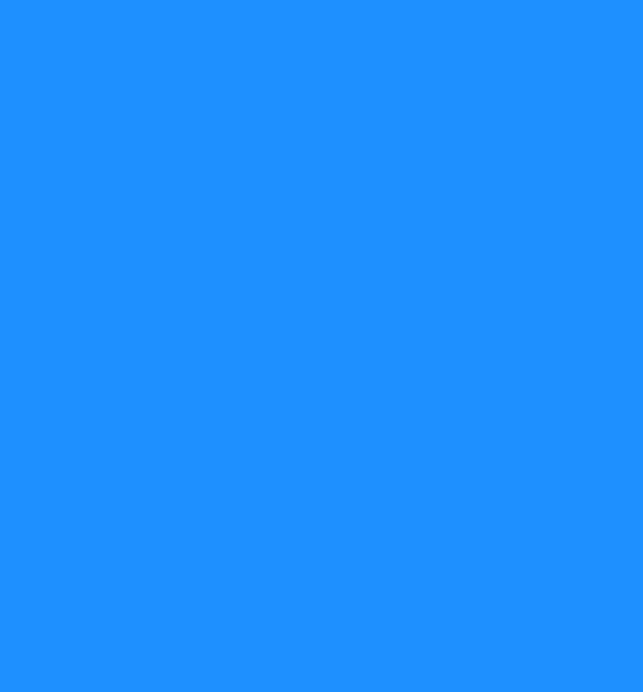
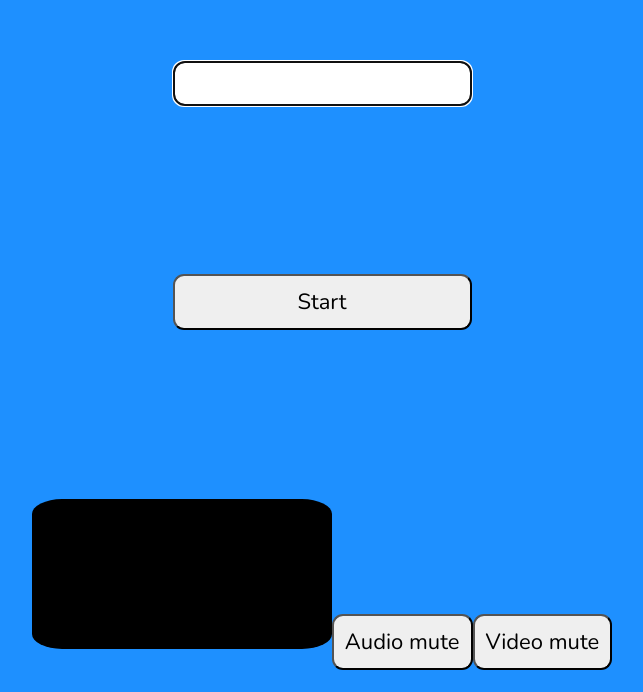
Before and after one commit to Dhruvin3103/dj_channel_frontend, a React (Create React App) app: page /videochat/1 in a window 1280 px wide. Shown: the part 108-800 px from the top of the page, without its empty margins (318-961 px from the left). Built offline with nearby package versions, Linux system fonts and the light colour scheme; no server answers.

Commit message:
wokring now to added create join room

```diff
--- a/src/App.js
+++ b/src/App.js
@@ -14,7 +14,7 @@ function App() {
         <Route exact path='/signup' element={<Register/>}/>
         <Route exact path='/login' element={<Login/>}/>
         <Route exact path='/home' element={<Home/>}/>
-        <Route exact path='/videochat' element={<VideoApp/>}/>
+        <Route path='/videochat/:id' element={<VideoApp/>}/>
       </Routes>
       </VideoProvider>
     </main>
--- a/src/VideoApp.js
+++ b/src/VideoApp.js
@@ -1,6 +1,7 @@
 import React, { useState, useEffect, useRef, useContext } from "react";
 import "./videoapp.css"; // Make sure to import your CSS file
 import VideoContext from "./context/VideoContext";
+import { useParams } from "react-router-dom";
 
 const VideoApp = ({}) => {
   const {
@@ -17,22 +18,8 @@ const VideoApp = ({}) => {
     setVideoEnabled,
     setLocalStream
   } = useContext(VideoContext)
-  // const backendurl = "127.0.0.1:8000/";
-  // const pathname = "chat/";
-  // const localVideoRef = useRef(null);
-  // const videoContainerRef = useRef(null);
-  // const [username, setUsername] = useState("");
-  // const [connected, setConnected] = useState(false);
-  // const [btn, setBTN] = useState(false);
-  // const [input, setInput] = useState(true);
-  // const [mapPeers, setMapPeers] = useState({});
-  // const [ws, setWs] = useState(null);
-  // const [localStream, setLocalStream] = useState();
-  // const [audioEnabled, setAudioEnabled] = useState(true);
-  // const [videoEnabled, setVideoEnabled] = useState(true);
-  // const videoRef = useRef(null);
 
-  // video element
+  const { id } = useParams();
   useEffect(() => {
     const constraints = {
       audio: true,
@@ -58,278 +45,11 @@ const VideoApp = ({}) => {
       });
   }, []);
 
-  // const toggleAudio = () => {
-  //   setAudioEnabled(!audioEnabled);
-  //   localStream.getAudioTracks()[0].enabled = !audioEnabled;
-  // };
-
-  // const toggleVideo = () => {
-  //   setVideoEnabled(!videoEnabled);
-  //   localStream.getVideoTracks()[0].enabled = !videoEnabled;
-  // };
-
-  // useEffect(() => {
-  //   if (ws) {
-  //     ws.addEventListener("open", () => {
-  //       console.log("ws opened");
-  //       sendSignal("new-peer", {});
-  //     });
-
-  //     ws.addEventListener("message", (event) => {
-  //       console.log("ws messages");
-  //       handleWebSocketMessage(event);
-  //     });
-
-  //     ws.addEventListener("close", () => {
-  //       console.log("ws closes");
-  //       setConnected(false);
-  //     });
-
-  //     ws.addEventListener("error", () => {
-  //       console.log("Error Occurred");
-  //     });
-  //   }
-  // }, [ws]); // Effect will run whenever 'ws' changes
-
-  // const handleStart = (e) => {
-  //   e.preventDefault();
-  //   setInput(true);
-  //   setConnected(true);
-
-  //   const loc = window.location;
-  //   const wsStart = loc.protocol === "https:" ? "wss://" : "ws://";
-  //   const endpoint = `${wsStart}${backendurl}${pathname}`;
-  //   const newWebSocket = new WebSocket(endpoint);
-  //   setWs(newWebSocket);
-  // };
-
-  // // when wss messages
-  // const handleWebSocketMessage = (event) => {
-  //   const parsedData = JSON.parse(event.data);
-  //   const peerUsername = parsedData["peer"];
-  //   const message = parsedData["message"];
-  //   const action = parsedData["action"];
-  //   console.log(action);
-  //   if (username === peerUsername) {
-  //     return;
-  //   }
-  //   const receiver_channel_name =
-  //     parsedData["message"]["receiver_channel_name"];
-
-  //   if (action === "new-peer") {
-  //     console.log("new_peer");
-  //     createOfferer(peerUsername, receiver_channel_name);
-  //     return;
-  //   }
-
-  //   if (action === "new-offer") {
-  //     console.log("new offer");
-  //     const offer = parsedData["message"]["sdp"];
-  //     createAnswerer(offer, peerUsername, receiver_channel_name);
-  //     return;
-  //   }
-
-  //   if (action === "new-answer") {
-  //     console.log("new answer");
-  //     const answer = parsedData["message"]["sdp"];
-  //     setMapPeers((prevMapPeers) => {
-  //       const updatedMapPeers = { ...prevMapPeers };
-  //       const peer = updatedMapPeers[peerUsername][0];
-  //       if (
-  //         peer.signalingState === "have-local-offer" ||
-  //         peer.signalingState === "stable"
-  //       ) {
-  //         peer
-  //           .setRemoteDescription(answer)
-  //           .then(() => {
-  //             console.log("Remote description set successfully", answer, peer);
-  //           })
-  //           .catch((error) => {
-  //             console.error(
-  //               "Error setting remote description:",
-  //               error,
-  //               peer.signalingState
-  //             );
-  //           });
-  //       } else {
-  //         console.warn(
-  //           "Tried to set remote description in the wrong state:",
-  //           peer.signalingState
-  //         );
-  //       }
-  //     });
-  //   }
-
-  //   console.log("mess : " + message);
-  // };
-
-  // const sendSignal = (action, message) => {
-  //   // console.log(action,message)
-  //   if (!ws) {
-  //     console.log("no websocket");
-  //     return;
-  //   }
-  //   console.log(action);
-  //   const jsonStr = JSON.stringify({
-  //     peer: username,
-  //     action: action,
-  //     message: message,
-  //   });
-  //   // console.log(jsonStr)
-  //   ws.send(jsonStr);
-  // };
-
-  // const addMapPeers = async (peer, localStream, peerUsername) => {
-  //   console.log(peerUsername);
-  //   const updatedMapPeers = {
-  //     ...mapPeers,
-  //     [peerUsername]: [peer, localStream],
-  //   };
-  //   setMapPeers(updatedMapPeers);
-  // };
-
-  // const createOfferer = async (peerUsername, receiver_channel_name) => {
-  //   console.log("creating offer");
-  //   console.log(peerUsername, receiver_channel_name);
-
-  //   const peer = new RTCPeerConnection(null);
-  //   addLocalTracks(peer);
-  //   const remoteVideo = createVideo(peerUsername);
-  //   await addMapPeers(peer, localStream, peerUsername);
-  //   setOnTracks(peer, remoteVideo);
-  //   console.log(mapPeers);
-  //   peer.addEventListener("iceconnectionstatechange", () => {
-  //     const iceConnectionState = peer.iceConnectionState;
-  //     if (
-  //       iceConnectionState === "failed" ||
-  //       iceConnectionState === "disconnected" ||
-  //       iceConnectionState === "closed"
-  //     ) {
-  //       if (iceConnectionState !== "closed") {
-  //         peer.close();
-  //       }
-  //       const updatedMapPeers = { ...mapPeers };
-  //       delete updatedMapPeers[peerUsername];
-  //       setMapPeers(updatedMapPeers);
-  //       removeVideo(remoteVideo);
-  //     }
-  //   });
-
-  //   peer.addEventListener("icecandidate", (event) => {
-  //     if (event.candidate) {
-  //       // console.log('New',JSON.stringify(peer.localDescription));
-  //       return;
-  //     }
-  //     sendSignal("new-offer", {
-  //       sdp: peer.localDescription,
-  //       receiver_channel_name: receiver_channel_name,
-  //     });
-  //   });
-
-  //   peer
-  //     .createOffer()
-  //     .then((e) => peer.setLocalDescription(e))
-  //     .then(() => {
-  //       console.log("local descr set successfully");
-  //     })
-  //     .catch((error) => {
-  //       console.error("Error accessing media devices:", error);
-  //     });
-  // };
-
-  // const createAnswerer = async (offer, peerUsername, receiver_channel_name) => {
-  //   const peer = new RTCPeerConnection(null);
-  //   addLocalTracks(peer);
-  //   const remoteVideo = createVideo(peerUsername);
-  //   await addMapPeers(peer, localStream, peerUsername);
-  //   setOnTracks(peer, remoteVideo);
-  //   console.log(mapPeers);
-  //   peer.addEventListener("iceconnectionstatechange", () => {
-  //     const iceConnectionState = peer.iceConnectionState;
-  //     if (
-  //       iceConnectionState === "failed" ||
-  //       iceConnectionState === "disconnected" ||
-  //       iceConnectionState === "closed"
-  //     ) {
-  //       if (iceConnectionState !== "closed") {
-  //         peer.close();
-  //       }
-  //       const updatedMapPeers = { ...mapPeers };
-  //       delete updatedMapPeers[peerUsername];
-  //       setMapPeers(updatedMapPeers);
-  //       removeVideo(remoteVideo);
-  //     }
-  //   });
-
-  //   peer.addEventListener("icecandidate", (event) => {
-  //     if (event.candidate) {
-  //       // console.log('New',JSON.stringify(peer.localDescription));
-  //       return;
-  //     }
-  //     sendSignal("new-answer", {
-  //       sdp: peer.localDescription,
-  //       receiver_channel_name: receiver_channel_name,
-  //     });
-  //   });
-
-  //   peer
-  //     .setRemoteDescription(offer)
-  //     .then(() => {
-  //       console.log("remote descr is sett for %s .", peerUsername);
-  //       peer.createAnswer();
-  //     })
-  //     .then((a) => {
-  //       console.log("Answer Created !!");
-  //       addMapPeers(peer, localStream, peerUsername);
-  //       peer.setLocalDescription(a);
-  //     })
-  //     .catch((error) => {
-  //       console.log(error);
-  //     });
-  // };
-
-  // const addLocalTracks = (peer) => {
-  //   localStream.getTracks().forEach((track) => {
-  //     peer.addTrack(track, localStream);
-  //   });
-  // };
-
-  // const createVideo = (peerUsername) => {
-  //   const videoContainer = document.querySelector("#video-container");
-
-  //   var remoteVideo = document.createElement("video");
-  //   remoteVideo.id = peerUsername + "-video";
-  //   remoteVideo.autoplay = true;
-  //   remoteVideo.playsInline = true;
-
-  //   const videowrapper = document.createElement("div");
-
-  //   videoContainer.appendChild(videowrapper);
-
-  //   videowrapper.appendChild(remoteVideo);
-
-  //   return remoteVideo;
-  // };
-
-  // const removeVideo = (video) =>{
-  //     const videowrapper = video.parentNode;
-  //     videowrapper.parentNode.removeChild(videowrapper);
-  // }
-
-  // const setOnTracks = (peer, remoteVideo) => {
-  //   const stream = new MediaStream();
-  //   remoteVideo.srcObject = stream;
-  //   peer.addEventListener("track", (event) => {
-  //     stream.addTrack(event.track, stream);
-  //     console.log("track : ", event.track, stream);
-  //   });
-  // };
-
   return (
     <>
       <h1>{username}</h1>
       {input ? (
-        <form onSubmit={handleStart}>
+        <form onSubmit={()=>handleStart(id)}>
           <input
             type="text"
             required
--- a/src/context/VideoContext.js
+++ b/src/context/VideoContext.js
@@ -5,11 +5,8 @@ const VideoContext = createContext({});
 export const VideoProvider = ({ children }) => {
   const backendurl = "127.0.0.1:8000/";
   const pathname = "chat/";
-  const localVideoRef = useRef(null);
-  const videoContainerRef = useRef(null);
   const [username, setUsername] = useState("");
   const [connected, setConnected] = useState(false);
-  const [btn, setBTN] = useState(false);
   const [input, setInput] = useState(true);
   const [mapPeers, setMapPeers] = useState({});
   const [ws, setWs] = useState(null);
@@ -17,32 +14,6 @@ export const VideoProvider = ({ children }) => {
   const [audioEnabled, setAudioEnabled] = useState(true);
   const [videoEnabled, setVideoEnabled] = useState(true);
   const videoRef = useRef(null);
-
-  // video element
-//   useEffect(() => {
-//     const constraints = {
-//       audio: true,
-//       video: true,
-//     };
-
-//     navigator.mediaDevices
-//       .getUserMedia(constraints)
-//       .then((stream) => {
-//         console.log("video elemtt");
-//         setLocalStream(stream);
-//         const audioTrack = stream.getAudioTracks()[0];
-//         const videoTrack = stream.getVideoTracks()[0];
-//         audioTrack.enabled = true;
-//         videoTrack.enabled = true;
-//         if (videoRef.current) {
-//           videoRef.current.srcObject = stream;
-//           videoRef.current.muted = true; // Display the stream in the video element
-//         }
-//       })
-//       .catch((error) => {
-//         console.log("Error: ", error);
-//       });
-//   }, []);
 
   const toggleAudio = () => {
     setAudioEnabled(!audioEnabled);
@@ -77,14 +48,13 @@ export const VideoProvider = ({ children }) => {
     }
   }, [ws]); // Effect will run whenever 'ws' changes
 
-  const handleStart = (e) => {
-    e.preventDefault();
-    setInput(true);
-    setConnected(true);
-
+  const handleStart = (lobby_name) => {
+    setInput(false);
     const loc = window.location;
+    const ws_url = "ws/";
     const wsStart = loc.protocol === "https:" ? "wss://" : "ws://";
-    const endpoint = `${wsStart}${backendurl}${pathname}`;
+    const endpoint = `${wsStart}${backendurl}ws/${lobby_name}/`;
+    console.log(endpoint)
     const newWebSocket = new WebSocket(endpoint);
     setWs(newWebSocket);
   };
@@ -283,15 +253,20 @@ export const VideoProvider = ({ children }) => {
   const createVideo = (peerUsername) => {
     const videoContainer = document.querySelector("#video-container");
 
-    var remoteVideo = document.createElement("video");
+    const remoteVideo = document.createElement("video");
+    const h1_username = document.createElement("h1");
+
     remoteVideo.id = peerUsername + "-video";
     remoteVideo.autoplay = true;
     remoteVideo.playsInline = true;
+    h1_username.textContent = peerUsername;
+
 
     const videowrapper = document.createElement("div");
 
     videoContainer.appendChild(videowrapper);
 
+    videowrapper.appendChild(h1_username);
     videowrapper.appendChild(remoteVideo);
 
     return remoteVideo;
@@ -325,7 +300,7 @@ export const VideoProvider = ({ children }) => {
         setAudioEnabled,
         videoEnabled,
         setVideoEnabled,
-        setLocalStream
+        setLocalStream,
       }}
     >
       {children}
```
